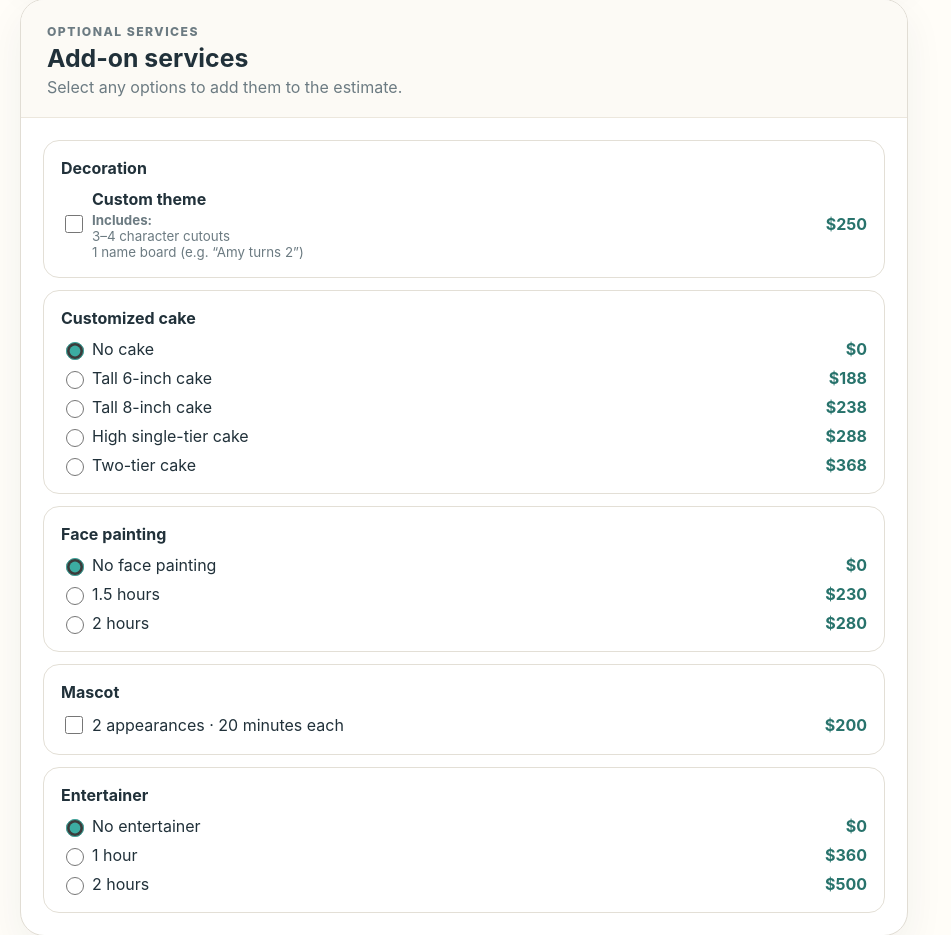
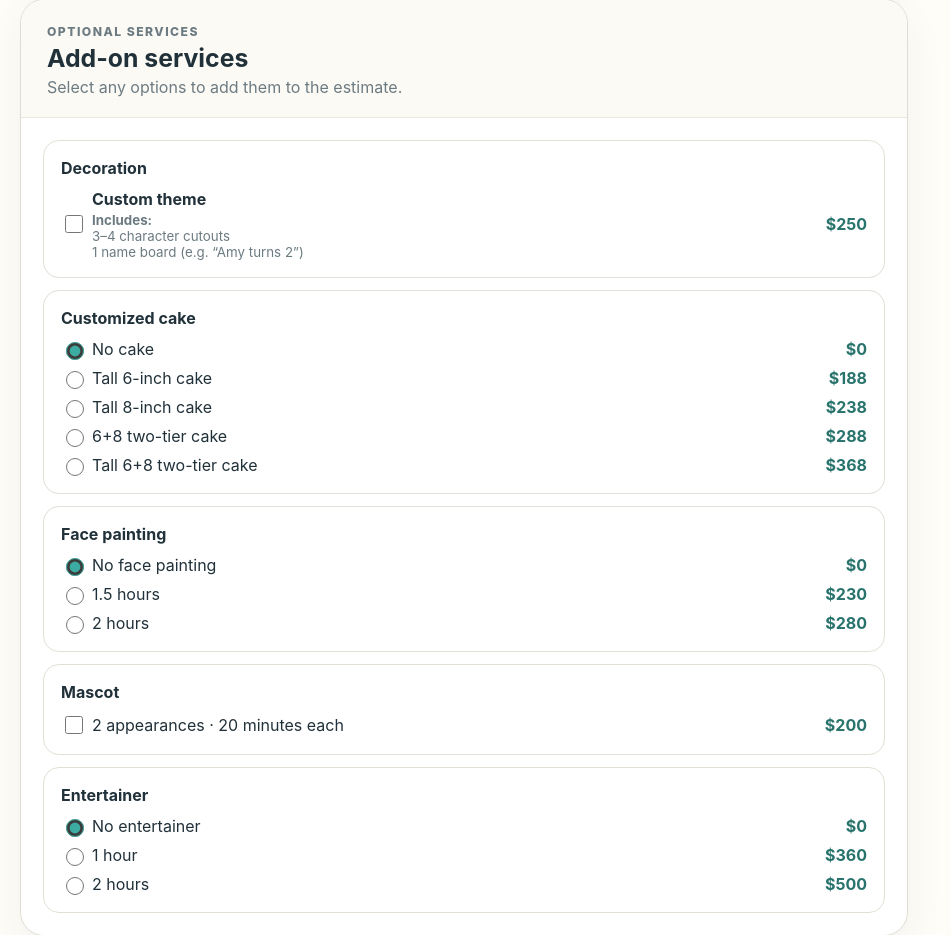
Before and after one commit to Flora-Meng/little-amigos-enquiry-tracker, a Django app: page /package-showcase/ in a window 1280 px wide. Shown: the part 2229-3164 px from the top of the page, without its empty margins (0-951 px from the left). Run offline with Django 5.2, Linux system fonts and the light colour scheme; a user stored in the database is signed in; parts of the project's set-up code (start-up, migrations or seed data) failed here and were passed over.

Commit message:
Correct Canberra cake option names

```diff
--- a/accounts/tests_showcase.py
+++ b/accounts/tests_showcase.py
@@ -26,7 +26,8 @@ class PackageShowcaseAccessTests(TestCase):
                 self.assertContains(response, "Double · Weekday")
                 self.assertContains(response, "Private · 3 hours")
                 self.assertContains(response, "Face painting")
-                self.assertContains(response, "Two-tier cake")
+                self.assertContains(response, "6+8 two-tier cake")
+                self.assertContains(response, "Tall 6+8 two-tier cake")
                 self.assertContains(response, "Custom theme")
                 self.assertContains(response, 'data-addon-price="250"')
                 self.assertContains(response, "package_showcase/canberra/double-room-1-20261009.jpg", count=2)
--- a/templates/package_showcase/canberra.html
+++ b/templates/package_showcase/canberra.html
@@ -118,8 +118,8 @@
             <label class="addon-option"><input type="radio" name="cake-addon" value="" data-addon-price="0" checked><span>No cake</span><strong>$0</strong></label>
             <label class="addon-option"><input type="radio" name="cake-addon" value="Tall 6-inch cake" data-addon-price="188"><span>Tall 6-inch cake</span><strong>$188</strong></label>
             <label class="addon-option"><input type="radio" name="cake-addon" value="Tall 8-inch cake" data-addon-price="238"><span>Tall 8-inch cake</span><strong>$238</strong></label>
-            <label class="addon-option"><input type="radio" name="cake-addon" value="High single-tier cake" data-addon-price="288"><span>High single-tier cake</span><strong>$288</strong></label>
-            <label class="addon-option"><input type="radio" name="cake-addon" value="Two-tier cake" data-addon-price="368"><span>Two-tier cake</span><strong>$368</strong></label>
+            <label class="addon-option"><input type="radio" name="cake-addon" value="6+8 two-tier cake" data-addon-price="288"><span>6+8 two-tier cake</span><strong>$288</strong></label>
+            <label class="addon-option"><input type="radio" name="cake-addon" value="Tall 6+8 two-tier cake" data-addon-price="368"><span>Tall 6+8 two-tier cake</span><strong>$368</strong></label>
           </div></section>
           <section class="addon-group"><h3>Face painting</h3><div class="addon-options">
             <label class="addon-option"><input type="radio" name="face-addon" value="" data-addon-price="0" checked><span>No face painting</span><strong>$0</strong></label>
```
